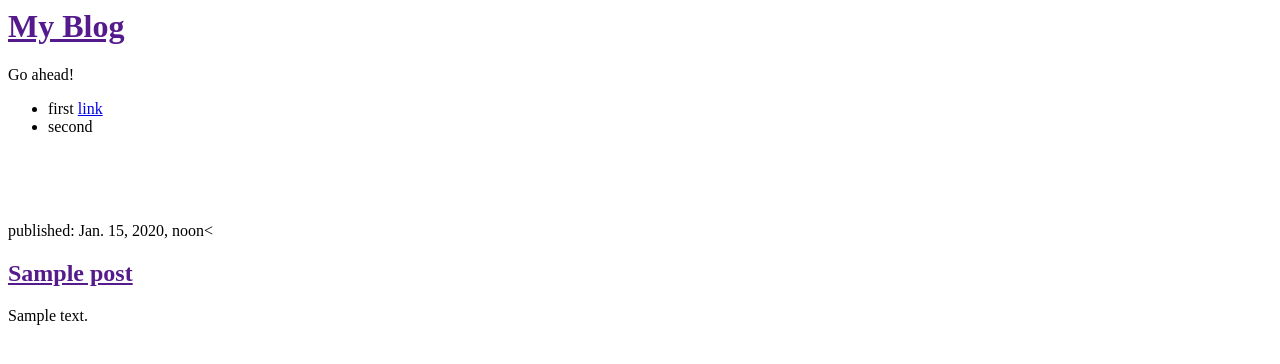
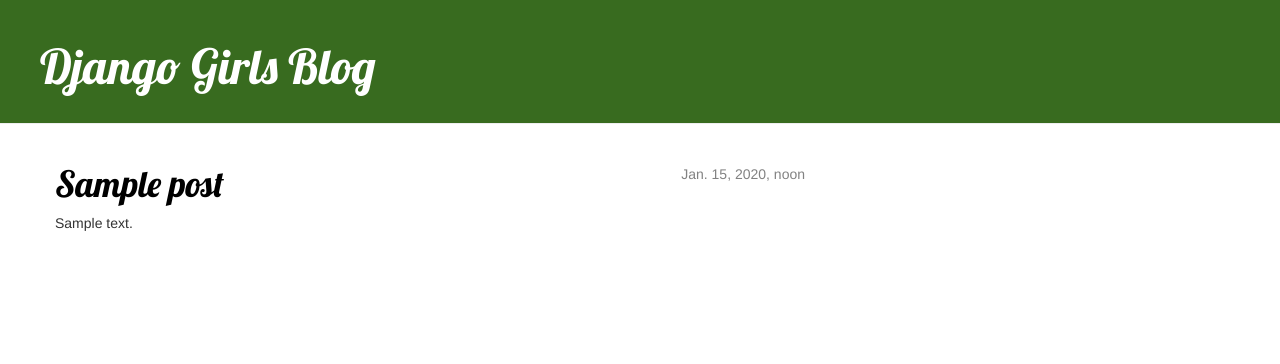
Before and after one commit to evgentr/my-first-blog, a Django app: template blog/templates/blog/post_list.html in a window 1280 px wide. Shown: the top 364 px of the page. Run offline with Django 3.2, Linux system fonts and the light colour scheme; the template is opened without the code that fills it: values that come from a table or form of the project are taken from there, others are empty; tables that the repository leaves empty hold one stand-in row (values such as "Sample post"); some libraries are stand-ins or nearby versions.

Commit message:
Changed the HTML and css for the site

```diff
--- /dev/null
+++ b/blog/static/css/blog.css
@@ -0,0 +1,47 @@
+    .page-header {
+        background-color: #386B1F;
+        margin-top: 0;
+        padding: 20px 20px 20px 40px;
+    }
+
+    .page-header h1, .page-header h1 a, .page-header h1 a:visited, .page-header h1 a:active {
+        color: #ffffff;
+        font-size: 36pt;
+        text-decoration: none;
+    }
+
+    .content {
+        margin-left: 40px;
+    }
+
+    h1, h2, h3, h4 {
+        font-family: 'Lobster', cursive;
+    }
+
+    .date {
+        float: right;
+        color: #828282;
+    }
+
+    .save {
+        float: right;
+    }
+
+    .post-form textarea, .post-form input {
+        width: 100%;
+    }
+
+    .top-menu, .top-menu:hover, .top-menu:visited {
+        color: #ffffff;
+        float: right;
+        font-size: 26pt;
+        margin-right: 20px;
+    }
+
+    .post {
+        margin-bottom: 70px;
+    }
+
+    .post h1 a, .post h1 a:visited {
+        color: #000000;
+    }
--- a/blog/templates/blog/post_list.html
+++ b/blog/templates/blog/post_list.html
@@ -1,26 +1,33 @@
+ {% load staticfiles %}
 <html>
        <head>
 		<title>Evgeniya: Django Girls blog</title>
+	<link rel="stylesheet" href="//maxcdn.bootstrapcdn.com/bootstrap/3.2.0/css/bootstrap.min.css">
+	<link rel="stylesheet" href="//maxcdn.bootstrapcdn.com/bootstrap/3.2.0/css/bootstrap-theme.min.css">
+	<link rel="stylesheet" href="{% static 'css/blog.css' %}">
+	<link href="https://fonts.googleapis.com/css?family=Lobster&subset=latin,cyrillic" rel="stylesheet" type="text/css">
       </head>
+
 	<body>
-            <div>
-                <h1><a href="">My Blog</a></h1>
+    <div class="page-header">
+        <h1><a href="/">Django Girls Blog</a></h1>
+    </div>
 
-		Go ahead!   <br />
-	<ul><li>first  <a href="https://djangogirls.org">link</a>  </li><li>second</li></ul>
-	<br />
-	<br />
-	<br />
+    {% for post in posts %}
+    <div class="content container">
+        <div class="row">
+            <div class="col-md-8">
+                {% for post in posts %}
+                    <div class="post">
+                        <div class="date">
+                            {{ post.published_date }}
                         </div>
-	{% for post in posts %}
-            <div>
-                <p>published: {{ post.published_date }}<</p>
-                <h2><a href="">{{ post.title }}</a></h2>
-                <p>{{ post.text|linebreaksbr }} <br />
-	<br />
-	<br />
-
-                </p>
+                        <h1><a href="">{{ post.title }}</a></h1>
+                        <p>{{ post.text|linebreaksbr }}</p>
+                    </div>
+                {% endfor %}
+            </div>
+        </div>
     </div>
     {% endfor %}
 
```
Lines whose indentation alone changed are shown as unchanged.
